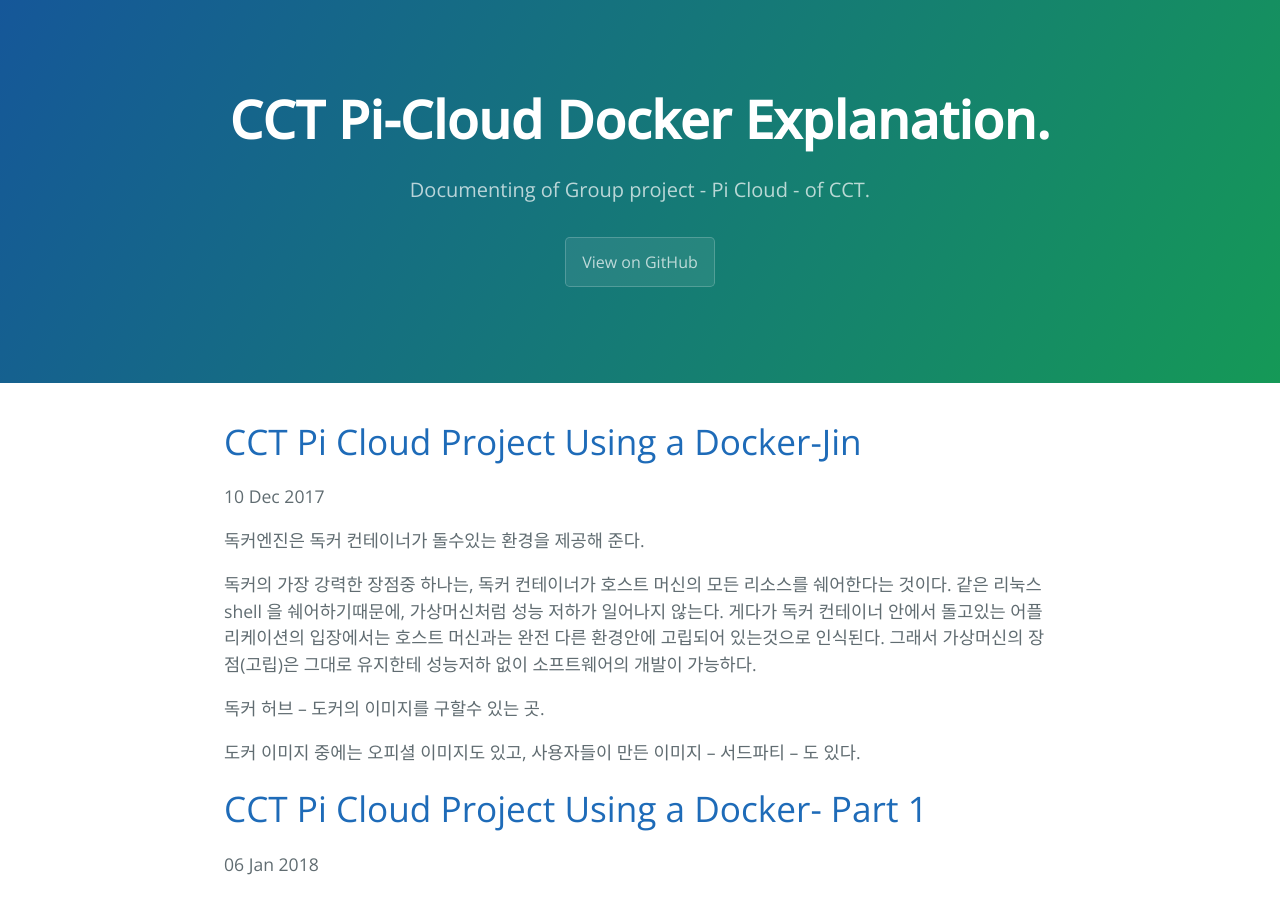
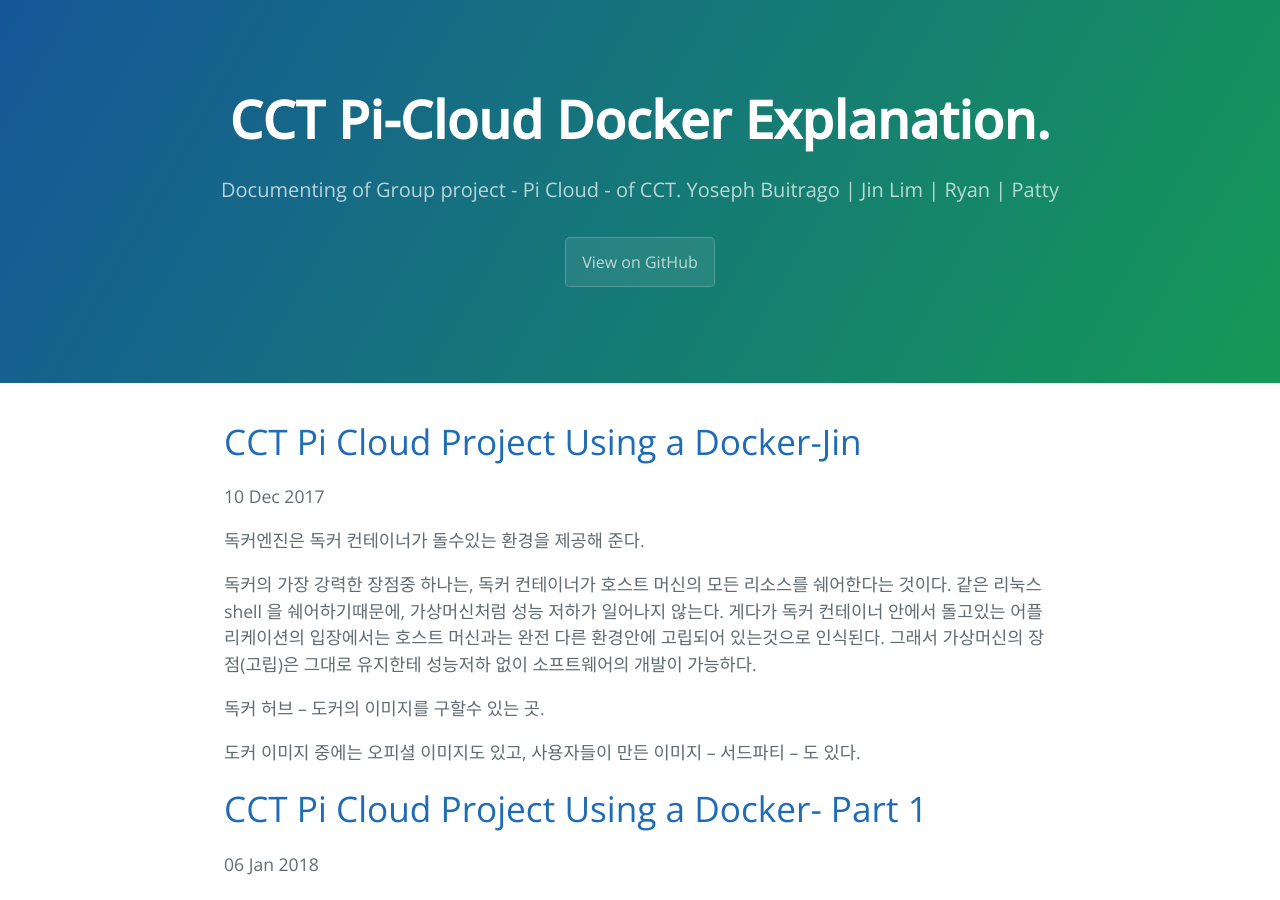
Before and after one commit to prinzryan/docker_documenting, a Jekyll site: the page built from index.html, in a window 1280 px wide and 900 px high. Built offline with Jekyll 4.4.1, drawn with Linux system fonts in a browser that asks for light colours; the list of posts is cut into pages by our own code.

Commit message:
Theme change

```diff
--- a/_config.yml
+++ b/_config.yml
@@ -16,7 +16,7 @@
 title: CCT Pi-Cloud Docker Explanation.
 email: loveandpeace.jin@gmail.com
 description: > # this means to ignore newlines until "baseurl:"
-  Documenting of Group project - Pi Cloud - of CCT.
+  Documenting of Group project - Pi Cloud - of CCT. Yoseph Buitrago | Jin Lim | Ryan | Patty
 baseurl: "docker_documenting" # the subpath of your site, e.g. /blog
 url: "https://rbwtp.github.io/" # the base hostname & protocol for your site, e.g. http://example.com
 twitter_username:
--- a/_layouts/default.html
+++ b/_layouts/default.html
@@ -12,7 +12,7 @@
   </head>
   <body>
     <section class="page-header">
-      <h1 class="project-name"><a href="{{ site.url | append: 'docker_documenting' | absolute_url }}" class="site-title" style="color:#fff">{{ site.title | default: site.github.repository_name }}</a></h1>
+      <h1 class="project-name"><a href="{{ "https://rbwtp.github.io/docker_documenting" | absolute_url }}" class="site-title" style="color:#fff">{{ site.title | default: site.github.repository_name }}</a></h1>
       <h2 class="project-tagline">{{ site.description | default: site.github.project_tagline }}</h2>
       {% if site.github.is_project_page %}
         <a href="{{ site.github.repository_url }}" class="btn">View on GitHub</a>
```
